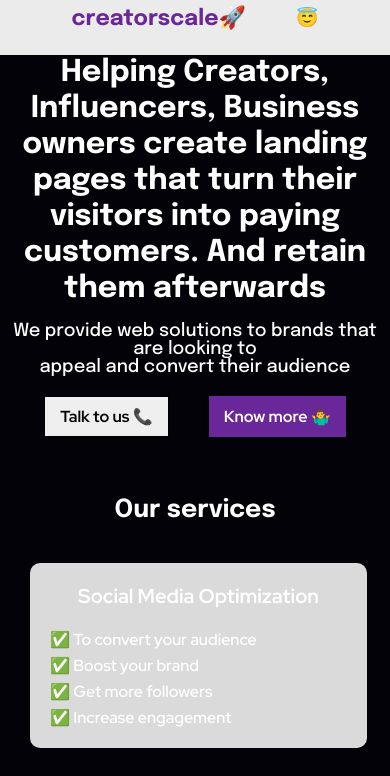
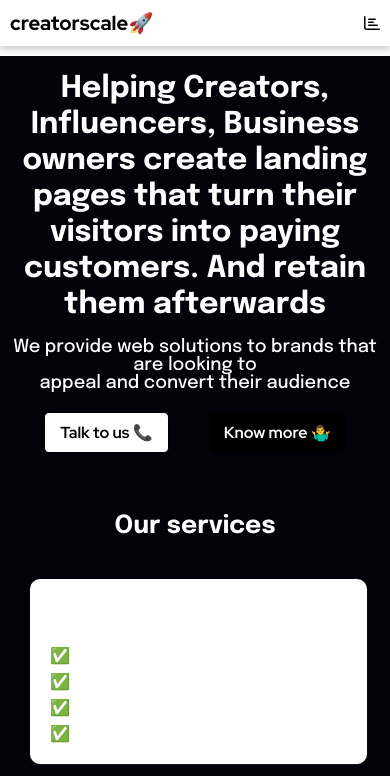
Before and after one commit to MightymanCovenant/creatorscale.com, a React (Create React App) app: page / in a window 390 px wide. Shown: the top 776 px of the page. Built offline with nearby package versions, Linux system fonts and the light colour scheme.

Commit message:
Version 2.0 update

```diff
--- a/src/components/Header.css
+++ /dev/null
@@ -1,296 +0,0 @@
-@import url('https://fonts.googleapis.com/css2?family=Epilogue:ital,wght@0,100..900;1,100..900&family=Red+Hat+Display:ital,wght@0,300..900;1,300..900&display=swap');
-
-body {
-  font-family: 'Roboto', sans-serif;
-}
-
-header {
-  background-color: rgb(235, 235, 235);
-  color: #fff;
-  padding-top: 10px;
-  height: 60px;
-}
-
-nav {
-  display: flex;
-  align-items: center;
-  justify-content: space-around;
-}
-
-.nav-toggle {
-  color: #fff;
-  font-size: 18px;
-  cursor: pointer;
-  display: none;
-}
-
-.innerNavDiv {
-  display: flex;
-  align-items: center;
-  gap: 50px;
-  font-family: 'Red Hat Display', sans-serif;
-  text-decoration: none;
-}
-
-.themeIcon{
-  cursor: pointer;
-}
-
-.creatorHomeLink {
-  text-decoration: none;
-  font-family: 'Epilogue', sans-serif;
-  font-size: 30px;
-  font-weight: 700;
-  color: #6A279A;
-}
-
-.homeLink, .reachoutLink, .aboutLink {
-  text-decoration: none;
-  font-size: 17px;
-  color: #6A279A;
-  font-weight: 600;
-  transition: 0.3s ease-in-out;
-}
-
-.homeLink:hover, .reachoutLink:hover, .aboutLink:hover {
-  color: #402453;
-}
-
-.bookCallBtn {
-  padding: 10px 20px;
-  font-size: 14px;
-  font-family: 'Red Hat Display', sans-serif;
-  font-weight: 600;
-  background-color: #6A279A;
-  border: none;
-  color: white;
-  border-radius: 5px;
-  transition: transform 0.3s ease-in-out;
-}
-
-.bookCallBtn:hover {
-  transform: scale(1.1);
-}
-
-.nav-toggle {
-  display: none;
-}
-
-.rightNav{
-  display: flex;
-  align-items: center;
-  gap: 20px;
-}
-
-.resBtn{
-  display: none;
-}
-
-.hr1, .hr2, .hr3{
-  display: none;
-}
-
-/* Responsive styles */
-@media (max-width: 400px) {
-  header {
-    padding-right: 0;
-    padding-left: 0;
-    padding-top: 5px;
-    height: 60px; /* Match the fixed height of the header */
-  }
-
-  nav{
-    display: flex;
-    align-items: center;
-    justify-content: center;
-  }
-
-  .creatorHomeLink{
-    font-size: 22px;
-  }
-
-  .resNav {
-    display: flex;
-    align-items: center;
-    justify-content: space-between;
-    gap: 70px;
-  }
-
-  .nav-toggle {
-    display: block;
-    color: black;
-    font-weight: 600;
-    font-family: 'Red Hat Display', sans-serif;
-  }
-
-  .innerNavDiv {
-    display: none;
-    gap: 1px;
-    padding-bottom: 20px;
-    flex-direction: column;
-    width: 100%;
-    height: 37vh;
-    align-items: flex-start;
-    text-align: center;
-    position: absolute;
-    top: 50px; /* Position it below the header */
-    right: 0;
-    transform: translateY(-100%);
-    transition: transform 1.5s ease-in-out;
-    background-color: rgb(214, 214, 214);
-    z-index: 1;
-    border-bottom-right-radius: 20px;
-    border-bottom-left-radius: 20px;
-  }
-
-  .rightNav{
-    display: block;
-  }
-
-  .hr1, .hr2, .hr3{
-    display: block;
-    width: 100%;
-  }
-
-  .hr3{
-    margin-bottom: 10px;
-  }
-
-  .resBtn{
-    display: block;
-    margin: 0 auto;
-    padding: 8px 12px;
-    background-color: #6A279A;
-    color: white;
-    font-family: 'Red hat display', sans-serif;
-    border: none;
-    border-radius: 20px;
-  }
-
-
-  .themeIcon{
-    display: none;
-  }
-
-  .innerNavDiv.open {
-    display: flex;
-    transform: translateY(0);
-  }
-
-  .bookCallBtn {
-    display: none;
-  }
-
-  .homeLink, .reachoutLink, .aboutLink {
-    color: #424242;
-    font-weight: 650;
-    padding-left: 30px;
-    padding-top: 10px;
-    font-size: 15px;
-    padding-bottom: 20px;
-  }
-
-}
-
-
-/* SECOND MEDIA QUERY */
-
-@media (max-width: 500px) {
-  header {
-    padding-right: 0;
-    padding-left: 0;
-    padding-top: 5px;
-    height: 50px; /* Match the fixed height of the header */
-  }
-
-  nav{
-    display: flex;
-    align-items: center;
-    justify-content: center;
-  }
-
-  .creatorHomeLink{
-    font-size: 22px;
-  }
-
-  .resNav {
-    display: flex;
-    align-items: center;
-    justify-content: center;
-    gap: 50px;
-  }
-
-  .nav-toggle {
-    display: block;
-    color: black;
-    font-weight: 600;
-    font-family: 'Red Hat Display', sans-serif;
-  }
-
-  .innerNavDiv {
-    display: none;
-    gap: 1px;
-    padding-bottom: 20px;
-    flex-direction: column;
-    width: 100%;
-    height: 37vh;
-    align-items: flex-start;
-    position: absolute;
-    top: 50px; /* Position it below the header */
-    right: 0;
-    transform: translateY(-100%);
-    transition: transform 1.5s ease-in-out;
-    background-color: rgb(214, 214, 214);
-    z-index: 1;
-    border-bottom-right-radius: 20px;
-    border-bottom-left-radius: 20px;
-  }
-
-  .rightNav{
-    display: block;
-  }
-
-  .hr1, .hr2, .hr3{
-    display: block;
-    width: 100%;
-  }
-
-  .hr3{
-    margin-bottom: 10px;
-  }
-
-  .resBtn{
-    display: block;
-    margin: 0 auto;
-    padding: 8px 12px;
-    background-color: #6A279A;
-    color: white;
-    font-family: 'Red hat display', sans-serif;
-    border: none;
-    border-radius: 20px;
-  }
-
-
-  .themeIcon{
-    display: none;
-  }
-
-  .innerNavDiv.open {
-    display: flex;
-    transform: translateY(0);
-  }
-
-  .bookCallBtn {
-    display: none;
-  }
-
-  .homeLink, .reachoutLink, .aboutLink {
-    color: #424242;
-    font-weight: 650;
-    padding-left: 30px;
-    padding-top: 10px;
-    font-size: 15px;
-    padding-bottom: 20px;
-  }
-
-}
--- a/src/components/Header.tsx
+++ b/src/components/Header.tsx
@@ -1,6 +1,11 @@
 import React, {useState, useEffect} from 'react';
 import { Link } from 'react-router-dom';
-import '../components/Header.css'
+import '../components/header2.css'
+import { faSun } from '@fortawesome/free-regular-svg-icons';
+import { faMoon } from '@fortawesome/free-regular-svg-icons';
+import { faBarChart } from '@fortawesome/free-regular-svg-icons';
+import { faXmarkCircle } from '@fortawesome/free-regular-svg-icons';
+import { FontAwesomeIcon } from '@fortawesome/react-fontawesome';
 
 
 export const Header = () => {
@@ -22,35 +27,28 @@ export const Header = () => {
 
     return (
         <header>
+            <nav>
+                <Link to='/' className='creatorScaleLink'> creatorscale🚀 </Link>
 
-            <nav>
-                <div className='resNav'>
-                    <Link to='/' className='creatorHomeLink'> creatorscale🚀 </Link>
+                <div className={`navLinks ${navOpen ? 'open' : ''}`}>
+                    <Link to='/' className='homeLink'> Home </Link>
+                    <Link to='/about' className='aboutLink'> About </Link>
+                    <Link to='/reachout' className='reachoutLink'> Reachout </Link>
+                </div>
 
-                    <div className='nav-toggle' onClick={toggleNav}>
-                        {navOpen ? 'x' : '😇'}
+                <div className='navLinksTwo'>
+                    <Link to='/Reachout'> <button className='navBtn'> Book a call </button> </Link>
+
+                    <div className='themeToggleDiv'>
+                        <FontAwesomeIcon icon={faSun} className='sunIcon'/>
+                        <FontAwesomeIcon icon={faMoon} className='moonIcon'/>
                     </div>
                 </div>
-                <div className={`innerNavDiv ${navOpen ? 'open' : ''}`}>
-                    <Link to='/' className='homeLink'>Home</Link>
-                    <hr className='hr1'/>
-                    <Link to='/reachout' className='reachoutLink'> Reachout </Link>
-                    <hr className='hr2'/>
-                    <Link to='/about' className='aboutLink'> About </Link>
-                    <hr className='hr3'/>
-                    <button className='resBtn'>Book a Call</button>
+
+                <div className='nav-toggle' onClick={toggleNav}>
+                    {navOpen ? <FontAwesomeIcon icon={faXmarkCircle} /> : <FontAwesomeIcon icon={faBarChart} />}
                 </div>
-
-                <div className='rightNav'>
-                    <Link to='/reachout' className='bookCallLink'> <button className='bookCallBtn'> Book a call </button> </Link>
-
-                    <p onClick={toggleTheme} className='themeIcon'>
-                        {theme === 'light' ? '🌑' : '☀️'}
-                        </p>
-                </div>
-
             </nav>
-
         </header>
     )
 }
--- /dev/null
+++ b/src/components/header2.css
@@ -0,0 +1,155 @@
+@import url('https://fonts.googleapis.com/css2?family=Red+Hat+Display:ital,wght@0,300..900;1,300..900&display=swap');
+@import url('https://fonts.googleapis.com/css2?family=Epilogue:ital,wght@0,100..900;1,100..900&family=Red+Hat+Display:ital,wght@0,300..900;1,300..900&display=swap');
+
+:root{
+    --background-color: white;
+    --color: black;
+}
+
+[data-theme='dark'] {
+    --background-color: 0D1117;
+    --text-color: white;
+}
+
+*{
+    margin: 0;
+    padding: 0;
+}
+
+header{
+    background-color: white;
+    padding-bottom: 10px;
+}
+
+nav{
+    display: flex;
+    align-items: center;
+    justify-content: space-around;
+    box-shadow: rgba(0, 0, 0, 0.24) 0px 3px 8px;
+    padding-top: 10px;
+    padding-bottom: 10px;
+}
+
+.creatorScaleLink{
+    text-decoration: none;
+    font-size: 30px;
+    font-family: 'Red hat display', sans-serif;
+    color: black;
+    font-weight: 800;
+}
+
+.navLinks{
+    display: flex;
+    align-items: center;
+    justify-content: center;
+    gap: 35px;
+}
+
+.navLinksTwo{
+    display: flex;
+    align-items: center;
+    gap: 15px;
+}
+
+.nav-toggle{
+    display: none;
+}
+
+.homeLink{
+    text-decoration: none;
+    color: black;
+    font-family: 'Red hat display', sans-serif;
+    font-size: 17px;
+    font-weight: 600;
+}
+
+.aboutLink{
+    text-decoration: none;
+    color: black;
+    font-family: 'Red hat display', sans-serif;
+    font-size: 17px;
+    font-weight: 600;
+}
+
+.reachoutLink{
+    text-decoration: none;
+    color: black;
+    font-family: 'Red hat display', sans-serif;
+    font-size: 17px;
+    font-weight: 600;
+}
+
+.navBtn{
+    padding: 10px 25px;
+    border: none;
+    background-color: black;
+    border-radius: 5px;
+    color: white;
+    font-family: 'Red hat display', sans-serif;
+    position: relative;
+    font-weight: 600;
+    cursor: pointer;
+}
+
+.themeToggleDiv{
+    /* display: none; */
+}
+
+@media (max-width: 400px) {
+
+    header{
+        background-color: inherit;
+        padding-bottom: 10px;
+    }
+
+    nav{
+        display: flex;
+        align-items: center;
+        justify-content: space-between;
+        padding-left: 10px;
+        padding-right: 10px;
+    }
+
+    .navLinks{
+        display: none;
+        gap: 1px;
+        padding-bottom: 20px;
+        flex-direction: column;
+        width: 100%;
+        height: 37vh;
+        align-items: flex-start;
+        position: absolute;
+        bottom: 53px; /* Position it below the header */
+        right: 0;
+        transform: translateY(-100%);
+        transition: transform 1.5s ease-in-out;
+        background-color: white;
+        z-index: 1;
+        border-bottom-right-radius: 10px;
+        border-bottom-left-radius: 10px;
+        box-shadow: rgba(60, 64, 67, 0.3) 0px 1px 2px 0px, rgba(60, 64, 67, 0.15) 0px 1px 3px 1px;
+    }
+
+    .navLinks.open{
+        display: flex;
+    }
+
+    .themeToggleDiv{
+        /* display: block; */
+    }
+
+    .nav-toggle {
+        display: block;
+        color: black;
+        font-weight: 600;
+        font-family: 'Red Hat Display', sans-serif;
+    }
+
+    .navLinksTwo{
+        display: none;
+    }
+
+    .creatorScaleLink{
+        font-size: 20px;
+    }
+}
--- a/src/styles/Footer.css
+++ b/src/styles/Footer.css
@@ -1,5 +1,5 @@
 footer{
-    background-color: rgb(177, 177, 177);
+    background-color: black;
 }
 
 .footerSection{
@@ -9,6 +9,7 @@ footer{
     padding-left: 20px;
     padding-top: 20px;
     padding-bottom: 20px;
+    color: white;
 }
 
 .footerLogo{
--- a/src/styles/Home.css
+++ b/src/styles/Home.css
@@ -1,7 +1,7 @@
 @import url('https://fonts.googleapis.com/css2?family=Epilogue:ital,wght@0,100..900;1,100..900&family=Red+Hat+Display:ital,wght@0,300..900;1,300..900&display=swap');
 
 :root{
-    --background-color: rgb(235, 235, 235);
+    --background-color: white;
     --text-color: black;
 }
 
@@ -61,7 +61,9 @@ html{
     font-family: 'Red hat display', sans-serif;
     font-weight: 650;
     border: 1px solid black;
+    border-radius: 5px;
     transition: 0.3s ease-in-out;
+    background-color: white;
 }
 
 .sectionOneBtnOne:hover{
@@ -74,8 +76,9 @@ html{
     font-family: 'Red hat display', sans-serif;
     font-weight: 650;
     border: none;
+    border-radius: 5px;
     color: white;
-    background-color: #6A279A;
+    background-color: black;
 }
 
 
@@ -108,18 +111,20 @@ html{
 .secTwoInnerDiv1{
     display: grid;
     gap: 20px;
-    background-color: rgb(218, 218, 218);
+    background-color: white;
     width: 30%;
     padding: 20px;
     border-radius: 10px;
+    box-shadow: rgba(60, 64, 67, 0.3) 0px 1px 2px 0px, rgba(60, 64, 67, 0.15) 0px 1px 3px 1px;
 }
 
 .secTwoInnerDiv2{
     display: grid;
     gap: 20px;
-    background-color: rgb(218, 218, 218);
+    background-color: white;
     padding: 20px;
     border-radius: 10px;
+    box-shadow: rgba(60, 64, 67, 0.3) 0px 1px 2px 0px, rgba(60, 64, 67, 0.15) 0px 1px 3px 1px;
 }
 
 .secTwoSubHeading{
@@ -200,6 +205,11 @@ html{
         padding: 0;
     }
 
+    .sectionOne{
+        background-color: var(--background-color);
+        color: var(--text-color);
+    }
+
     .sectionOneMainDiv{
         padding-top: 20px;
         padding-left:  10px;
@@ -210,6 +220,7 @@ html{
         margin: 0 auto;
         width: 100%;
         font-size: 30px;
+        padding-top: 15px;
         padding-bottom: 15px;
     }
 
@@ -239,17 +250,19 @@ html{
     .secTwoInnerDiv1{
         display: grid;
         gap: 20px;
-        background-color: rgb(218, 218, 218);
+        background-color: white;
         width: 80%;
         margin: 0 auto;
+        box-shadow: rgba(60, 64, 67, 0.3) 0px 1px 2px 0px, rgba(60, 64, 67, 0.15) 0px 1px 3px 1px;
     }
 
     .secTwoInnerDiv2{
         display: grid;
         gap: 20px;
-        background-color: rgb(218, 218, 218);
+        background-color: white;
         width: 80%;
         margin: 0 auto;
+        box-shadow: rgba(60, 64, 67, 0.3) 0px 1px 2px 0px, rgba(60, 64, 67, 0.15) 0px 1px 3px 1px;
     }
 
 
--- a/src/styles/homeres.css
+++ b/src/styles/homeres.css
@@ -5,7 +5,7 @@
 @media (max-width: 500px) {
 
     :root{
-        --background-color: rgb(235, 235, 235);
+        --background-color: white;
         --text-color: black;
     }
 
@@ -17,6 +17,11 @@
     *{
         margin: 0;
         padding: 0;
+    }
+
+    .sectionOne{
+        background-color: var(--background-color);
+        color: var(--text-color);
     }
 
     .sectionOneMainDiv{
@@ -64,17 +69,19 @@
     .secTwoInnerDiv1{
         display: grid;
         gap: 20px;
-        background-color: rgb(218, 218, 218);
+        background-color: white;
         width: 90%;
         margin: 0 auto;
+        box-shadow: rgba(60, 64, 67, 0.3) 0px 1px 2px 0px, rgba(60, 64, 67, 0.15) 0px 1px 3px 1px;
     }
 
     .secTwoInnerDiv2{
         display: grid;
         gap: 20px;
-        background-color: rgb(218, 218, 218);
+        background-color:white;
         width: 90%;
         margin: 0 auto;
+        box-shadow: rgba(60, 64, 67, 0.3) 0px 1px 2px 0px, rgba(60, 64, 67, 0.15) 0px 1px 3px 1px;
     }
 
 
```
